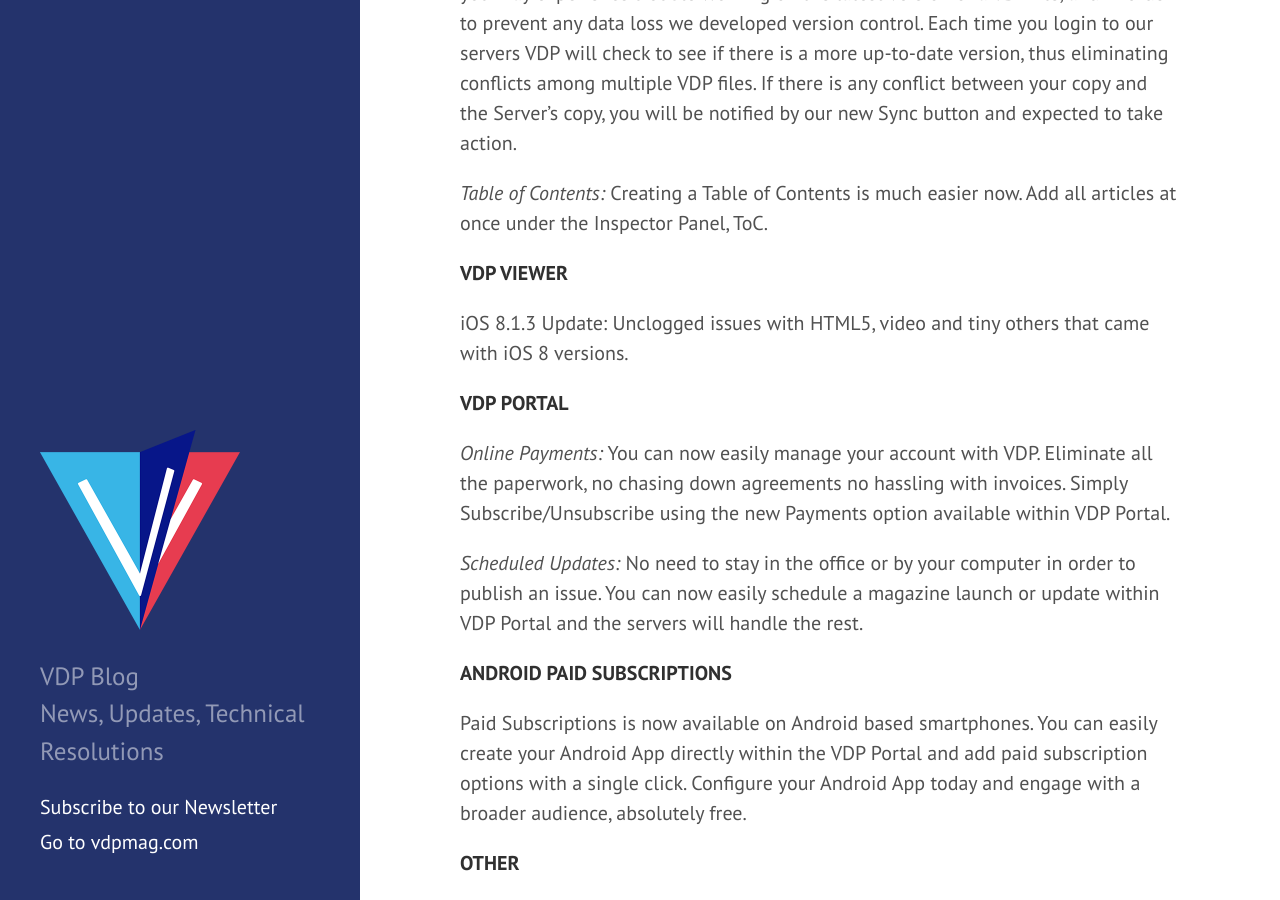
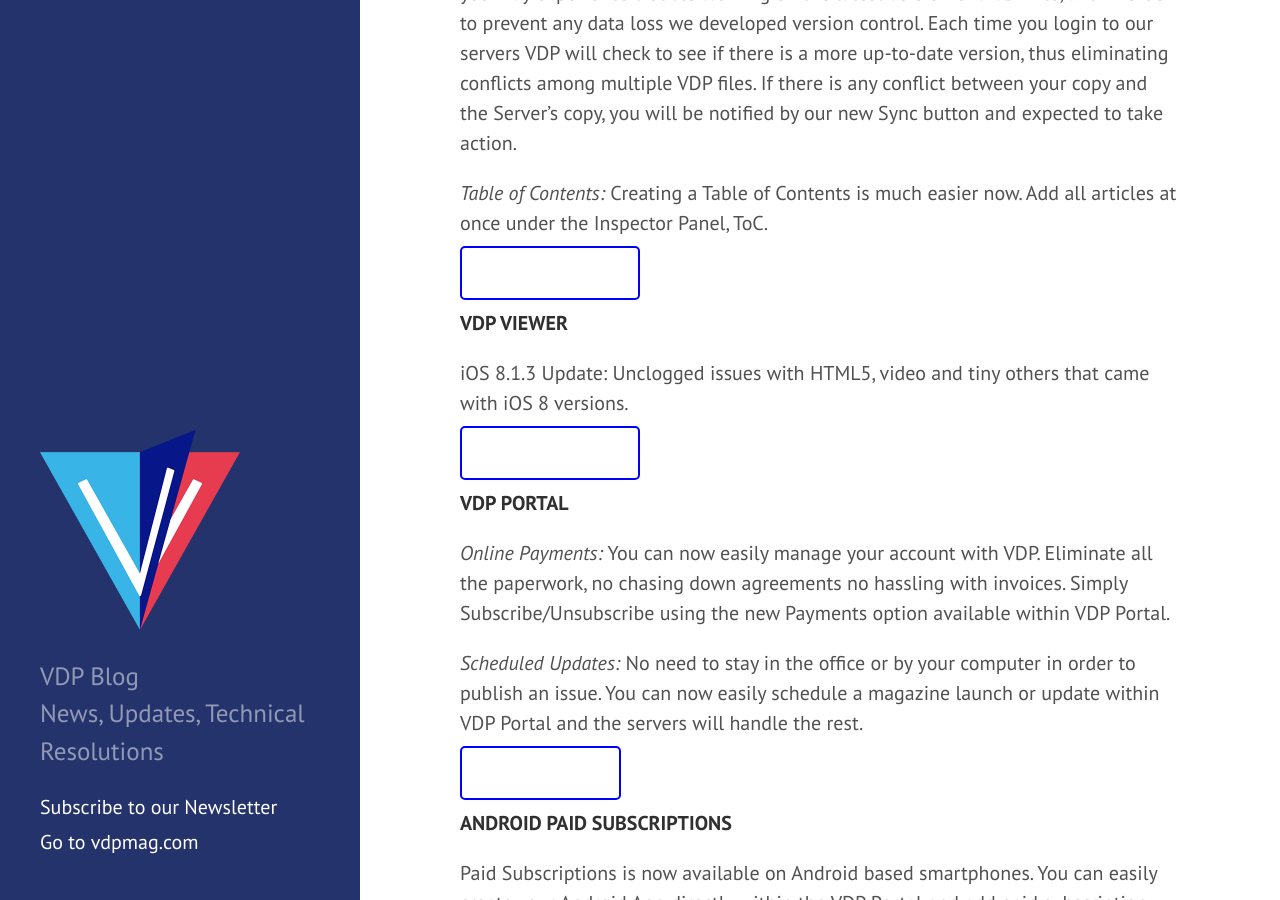
Before and after one commit to Valensas/blog.vdpmag.com, a Jekyll site: the page built from _posts/2015-02-10-VDP-Bundle-Update.md, in a window 1280 px wide and 900 px high, scrolled down 992 px. Built offline with Jekyll 4.4.1, drawn with Linux system fonts in a browser that asks for light colours; Markdown is read by kramdown in place of the engine named in the settings; comment, search, counter and statistics services are not loaded.

Commit message:
Update 2015-02-10-VDP-Bundle-Update.md

```diff
--- a/_posts/2015-02-10-VDP-Bundle-Update.md
+++ b/_posts/2015-02-10-VDP-Bundle-Update.md
@@ -18,17 +18,21 @@ Hey there, we've finally managed to come around a new update. We know you've bee
 
 *Table of Contents:* Creating a Table of Contents is much easier now. Add all articles at once under the Inspector Panel, ToC.
 
+<a href="http://www.vdpmag.com/downloading" style="width: 227px; height: 56px; margin: 0px; border:2px solid blue; padding:12px; color:white; text-decoration:none; border-radius:5px;" width="227">DOWNLOAD NOW</a>
 
 **VDP VIEWER**
 
 iOS 8.1.3 Update: Unclogged issues with HTML5, video and tiny others that came with iOS 8 versions.
 
+<a href="http://appstore.com/vdpviewer" style="width: 227px; height: 56px; margin: 0px; border:2px solid blue; padding:12px; color:white; text-decoration:none; border-radius:5px;" width="227">DOWNLOAD NOW</a>
 
 **VDP PORTAL**
 
 *Online Payments:* You can now easily manage your account with VDP. Eliminate all the paperwork, no chasing down agreements no hassling with invoices. Simply Subscribe/Unsubscribe using the new Payments option available within VDP Portal.
 
 *Scheduled Updates:* No need to stay in the office or by your computer in order to publish an issue. You can now easily schedule a magazine launch or update within VDP Portal and the servers will handle the rest.
+
+<a href="http://portal.vdpmag.com" style="width: 227px; height: 56px; margin: 0px; border:2px solid blue; padding:12px; color:white; text-decoration:none; border-radius:5px;" width="227">SIGN UP/LOGIN</a>
 
 **ANDROID PAID SUBSCRIPTIONS**
 
```
